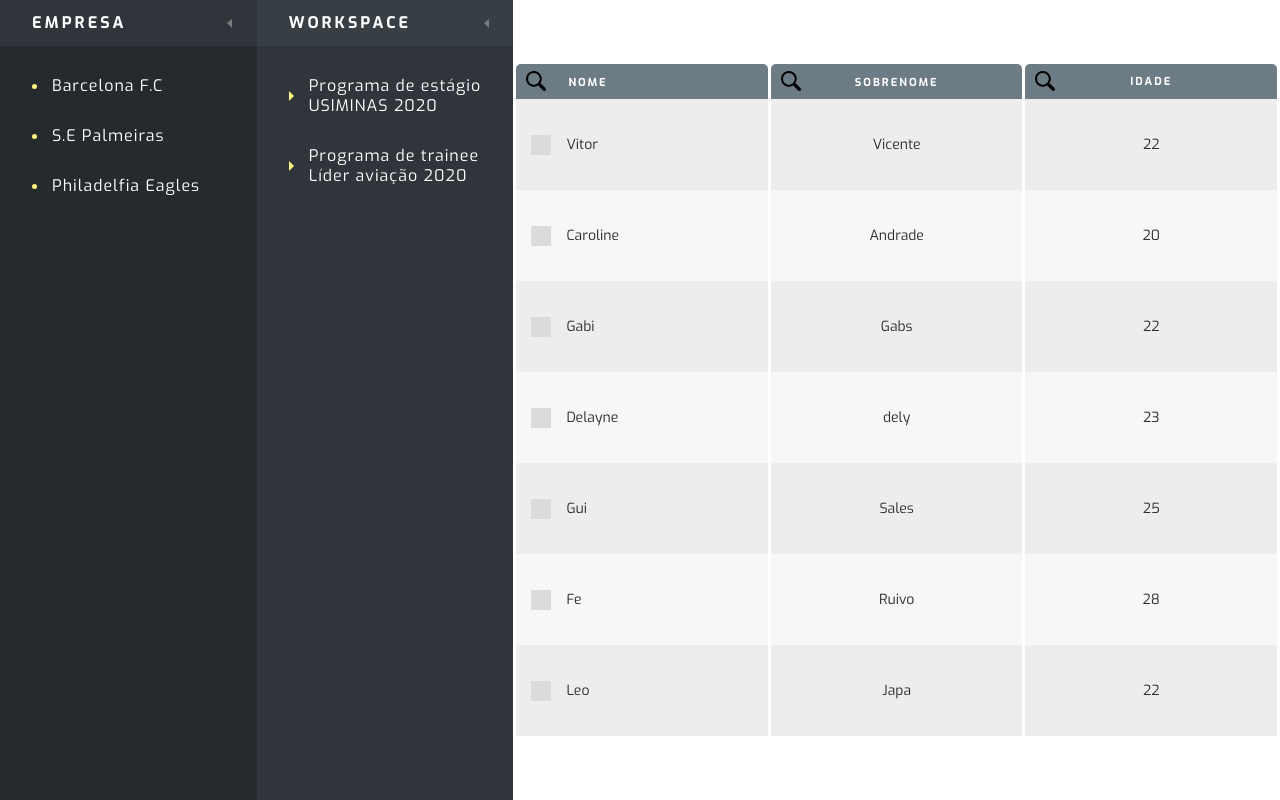
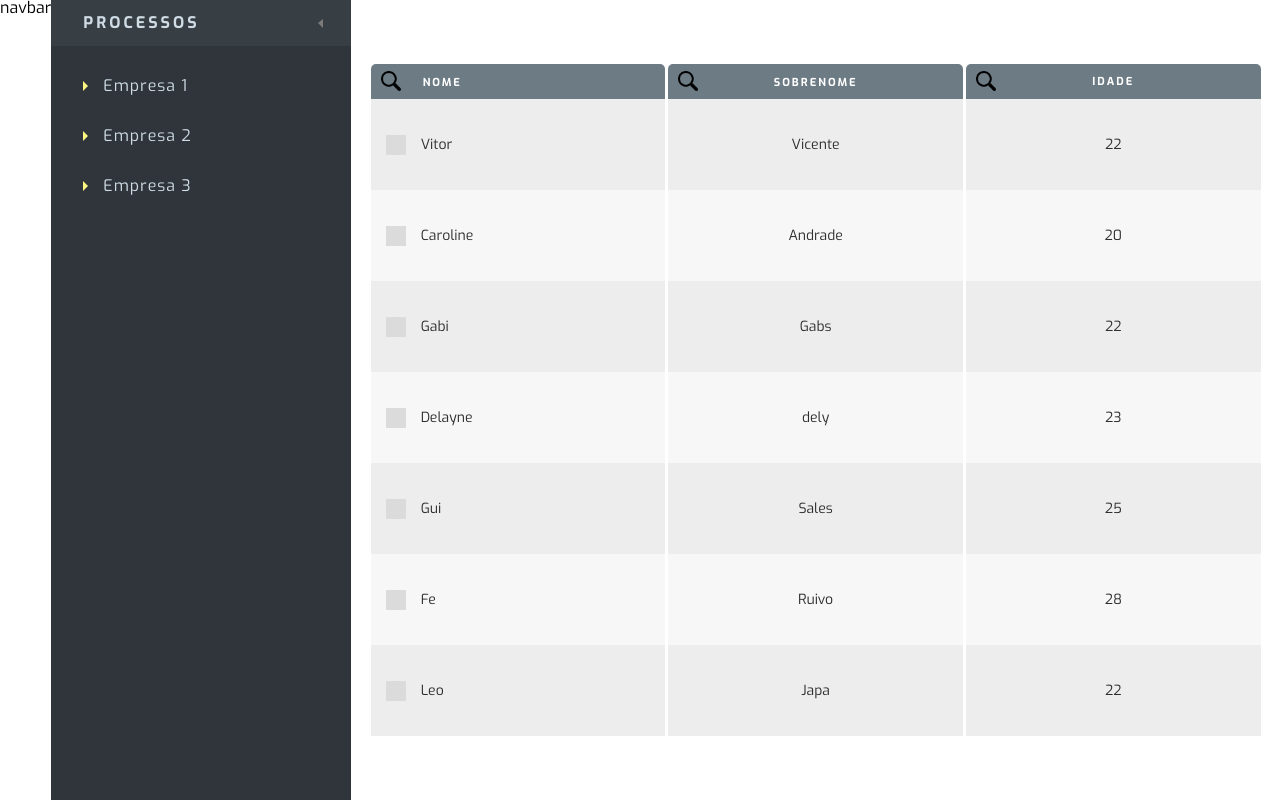
Before and after one commit to huddle-brasil/vue-components, a Vue app: page / in a window 1280 px wide. Built offline with nearby package versions, Linux system fonts and the light colour scheme.

Commit message:
bugfix and changed style to default sidebar, created default navbar

```diff
--- a/src/App.vue
+++ b/src/App.vue
@@ -1,12 +1,15 @@
 <template>
 	<div id="app">
+		<Navbar
+			navPosition="left"
+		></Navbar>
 		<Sidebar
 			v-for="sidebar of sidebars"
 			:key="sidebar.title"
 			:title="sidebar.title"
 			:navItems="sidebar.navItems"
 			:isCollapsable="sidebar.isCollapsable"
-			></Sidebar>
+		></Sidebar>
 		<table-default
 			:tableData="tableData"
 			:tableKeys="tableKeys"
@@ -20,25 +23,35 @@
 
 <script>
 import Sidebar from './components/sidebar/DefaultSidebar'
+import Navbar from './components/navbar/DefaultNavbar'
 import TableDefault from './components/tables/TableDefault'
 
 export default {
 	name: 'app',
 	components: {
 		TableDefault,
-		Sidebar
+		Sidebar,
+		Navbar
 	},
 
 	data:()=>({
 		sidebars:[
 			{
-				title: 'Empresa',
-				navItems: ["Barcelona F.C", "S.E Palmeiras", "Philadelfia Eagles"],
-				navItemsListType: 'dot',
-			},
-			{
-				title: 'Workspace',
-				navItems: ["Programa de estágio USIMINAS 2020", "Programa de trainee Líder aviação 2020"],
+				title: 'Processos',
+				navItems: [
+					{
+						navHeader: 'Empresa 1',
+						navChild: ['Programa de estágio 1','Programa de estágio 1.1'],
+					},
+					{
+						navHeader: 'Empresa 2',
+						navChild: ['Programa de estágio 2'],
+					},
+					{
+						navHeader: 'Empresa 3',
+						navChild: ['Programa de estágio 3'],
+					},
+				],
 				navItemsListType: 'arrow',
 				isCollapsable: true
 			}
--- /dev/null
+++ b/src/components/navbar/DefaultNavbar.vue
@@ -0,0 +1,24 @@
+<template>
+    <div class="navbar" :class="navPosition">
+        <span>navbar</span>
+    </div>
+</template>
+
+<script>
+export default {
+    props:{
+        navPosition:{
+            type: String,
+            default: 'top'
+        }
+    }
+}
+</script>
+
+<style lang="scss">
+    .navbar{
+
+    }
+    .navbar.top{}
+    .navbar.left{}
+</style>
--- a/src/components/sidebar/DefaultSidebar.vue
+++ b/src/components/sidebar/DefaultSidebar.vue
@@ -8,13 +8,16 @@
         </div>
         <div class="sidebar-content">
             <ul>
-                <li v-for="(item, index) of navItems" :key="index" @click="toggleCollapseNavItem($event)" :class="{'isCollapsable' : isCollapsable}">
-                    <div class="item" >
+                <li v-for="(item, index) of navItems" :key="index">
+                    <div class="item" @click="toggleCollapseNavItem(index, $event)" :class="{'isCollapsable' : isCollapsable}">
                         <div :class="[isCollapsable ? 'arrow' : 'dot']"></div>
-                        <span>{{item}}</span>
+                        <span>{{item.navHeader}}</span>
                     </div>
-                    <div class="item-collapsable"  v-if="isCollapsable">
-                        <span>isCollapsable: {{isCollapsable}}</span>
+                    <div class="collapsable" ref="collapsable">
+                        <div class="item-collapsable" @click="toggleActive($event)" v-for="child of item.navChild" :key="child.navChild">
+                            <div class="dot"></div>
+                            <span>{{child}}</span>
+                        </div>
                     </div>
                 </li>
             </ul>
@@ -36,24 +39,25 @@ export default {
         isCollapsable:{
             type: Boolean,
             default: false
+        },
+        haveSideMenu: {
+            type: Boolean,
+            default: false
         }
     },
 
-    data:()=>({}),
-
     methods: {
-        toggleCollapseNavItem(event){
+        toggleCollapseNavItem(index, event){
             if(event.currentTarget.classList.contains('isCollapsable')) {
-                event.currentTarget.classList.toggle("show")
-                event.currentTarget.classList.toggle("active")
+                event.currentTarget.classList.toggle('active')
+                for (const child of this.$refs.collapsable[index].children) child.classList.toggle('show')
             }
         },
-        toggleCollapseHeader(event){
-            console.log('event.currentTarget: ', event.path)
-            for (const path of event.path) {
-                if(path.classList && path.classList.contains('sidebar')) path.classList.toggle('closed')
-            }
-        }
+        toggleActive(event){
+            for (const child of document.querySelectorAll('.item-collapsable')) child.classList.remove('active')
+            event.currentTarget.classList.add('active')
+        },
+        toggleCollapseHeader(event){for (const path of event.path) if(path.classList && path.classList.contains('sidebar')) path.classList.toggle('closed')}
     },
 }
 </script>
@@ -64,7 +68,7 @@ export default {
         flex-direction: column;
         width: 300px;
         height: 100vh;
-        color: #ffffff;
+        color: #CFDCE5;
         background-color: #2F353A;
 
         &:nth-of-type(odd){
@@ -140,17 +144,34 @@ export default {
                         padding: 0 0 15px;
                     }
 
+                    &:hover{
+                        background-color: #1D1D1B;
+                    }
+
                 }
                 .item.active{
-                    background-color: #76FFF5;
-                    color: #333;
+                    background-color: #474F54;
+                    color: #76FFF5;
                     font-weight: 700;
                 }
                 .item-collapsable{
                     padding: 15px 32px;
-                    background-color: #383f44;
+                    background-color: #3B4247;
                     color: #ffffff;
+                    font-weight: 100;
                     display: none;
+                    align-items: center;
+                }
+                .item-collapsable.active{
+                    background-color: #76FFF5;
+                    color: #2F353A;
+                    font-weight: 700;
+                    z-index: 9;
+
+                    .dot{
+                        background-color: #000
+                    }
+
                 }
 
                 &:hover{
@@ -158,24 +179,32 @@ export default {
                 }
             }
 
-            .show{
-                .item-collapsable{
-                    display: flex
+            .show.item-collapsable{
+                display: flex;
+            }
+
+
+            ul>li{
+                .active {
+                    .arrow{
+                        transform: rotate(90deg)
+                    }
                 }
             }
 
-            ul>li.show {
+
+            ul>li{
+                .active{
                     .item{
-                        .arrow{
-                            transform: rotate(90deg)
-                        }
+                        background-color: #333;
+                        color: #76FFF5;
+                        font-weight: 700;
+                    }
+                    .arrow{
+                        border-left: 5px solid #76FFF5;
                     }
                 }
 
-            ul>li.active{
-                background-color: #76FFF5;
-                color: #333;
-                font-weight: 700;
             }
         }
 
@@ -198,8 +227,8 @@ export default {
         &:nth-of-type(odd){
             .sidebar-content{
                 ul>li.active{
-                    background-color: #44E5DD;
-                    color: #333;
+                    background-color: #474F54;
+                    color: #76FFF5;
                     font-weight: 700;
                 }
             }
```
